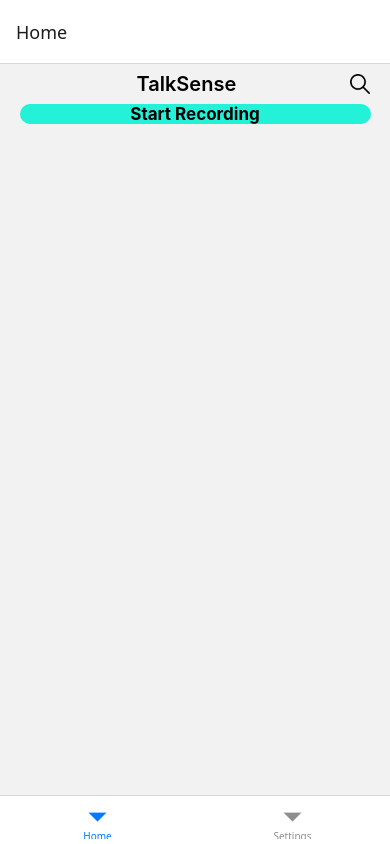
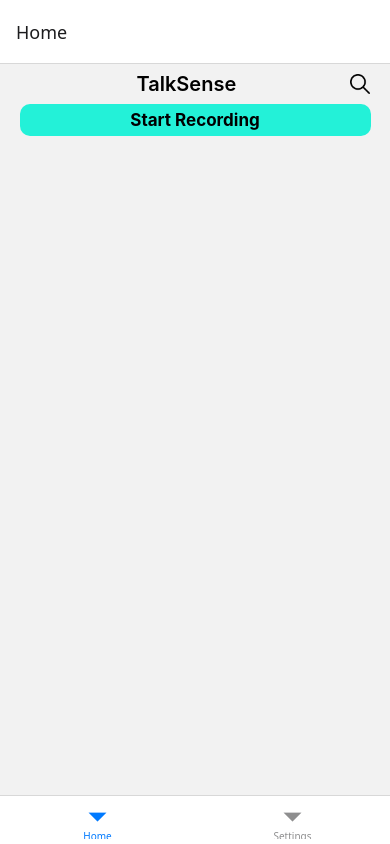
Before and after one commit to alvaro2302/SummaryAIApp, a React Native app: screen /Home in a window 390 px wide. Built offline with nearby package versions, Linux system fonts and the light colour scheme.

Commit message:
add image icon for button

```diff
--- a/components/ButtonCustom/index.tsx
+++ b/components/ButtonCustom/index.tsx
@@ -1,18 +1,22 @@
 import React from 'react';
-import {Text, TouchableOpacity, View} from 'react-native';
+import {Image, ImageSourcePropType, Text, TouchableOpacity, View} from 'react-native';
 interface ButtonProps {
   title: string;
   styleButton: object;
   styleText?: object;
+  sourceImage?: ImageSourcePropType | undefined;
   onPress: () => void;
 }
-const ButtonCustom = ({title, styleButton, styleText, onPress}: ButtonProps) => {
+const ButtonCustom = ({title, styleButton, styleText,sourceImage,onPress}: ButtonProps) => {
   return (
-    <View>
+
       <TouchableOpacity onPress={onPress} style={styleButton}>
+        <View style={{flexDirection: 'row', alignItems: 'center', justifyContent: 'center'}}>
+        {sourceImage && <Image source={sourceImage} style={{width: 18, height: 18, marginRight: 10}} />}
         <Text style={styleText}>{title}</Text>
+        </View>
       </TouchableOpacity>
-    </View>
+
   );
 };
 export default ButtonCustom;
```
Also changed, not shown: assets/icons/microphone.png (added).
